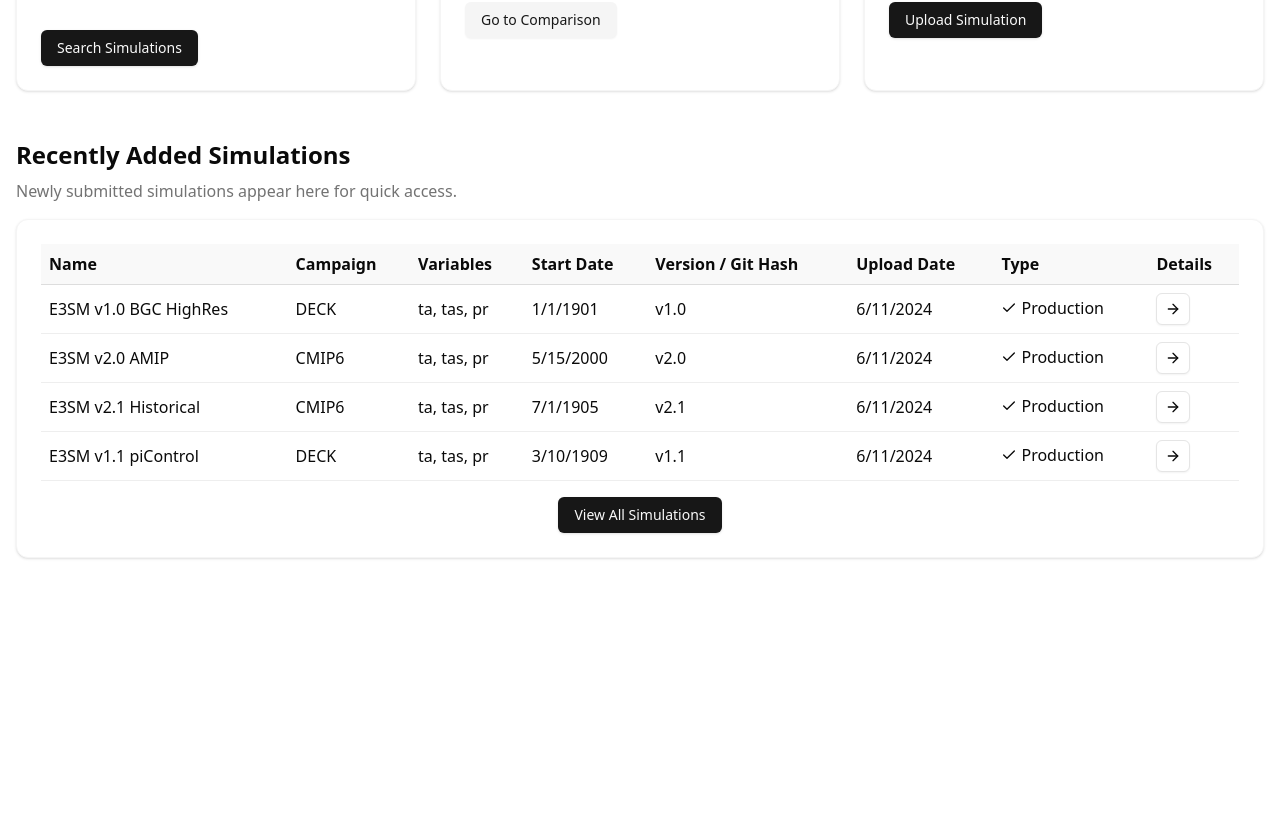
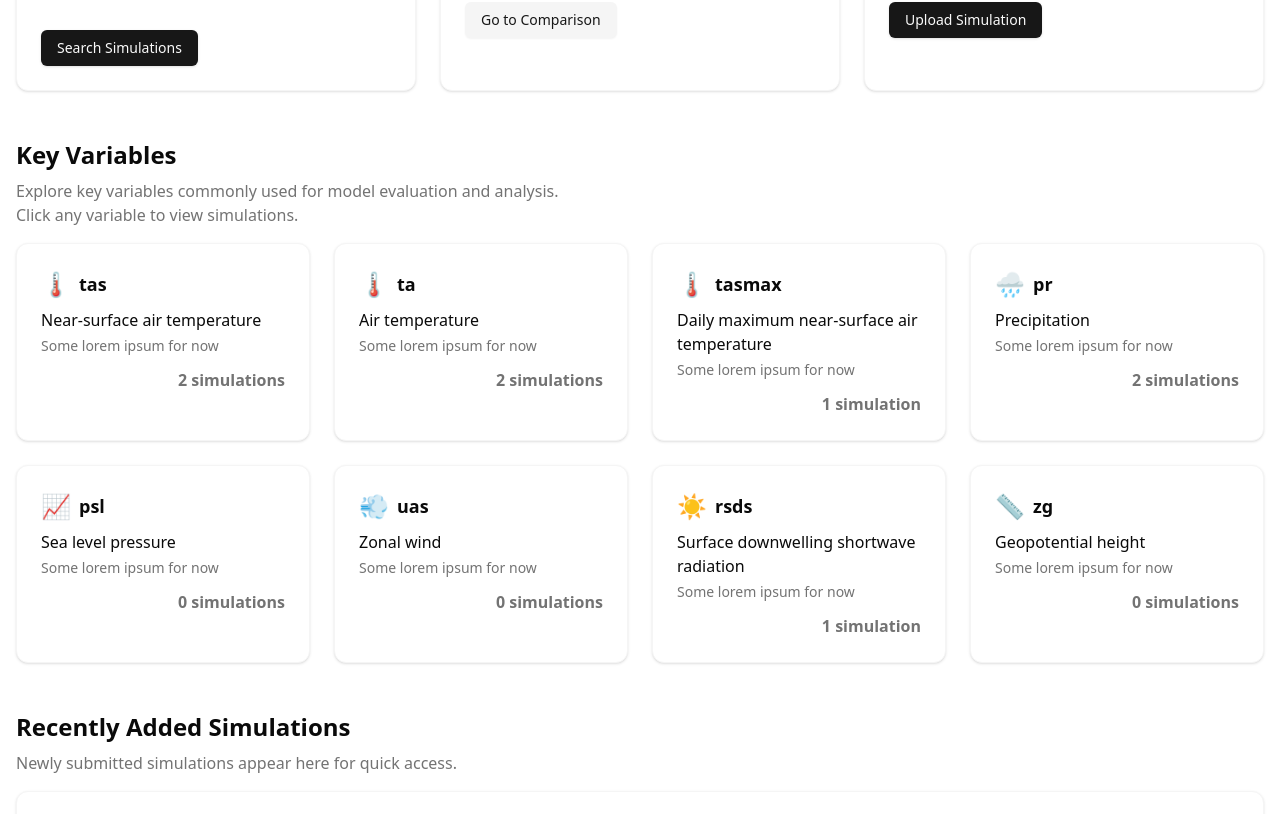
Before and after one commit to E3SM-Project/earthframe, a React (Vite) app in the folder frontend/: page / in a window 1280 px wide. Shown: the part 966-1780 px from the top of the page. Before the commit the page ends 1572 px from the top, so only its background shows below. Built offline with nearby package versions, Linux system fonts and the light colour scheme.

Commit message:
Add key variables section on Home page - Update Search component to show filtering query in search string

```diff
--- a/frontend/public/data/simulations.json
+++ b/frontend/public/data/simulations.json
@@ -7,7 +7,7 @@
     "simulationType": "production",
     "campaignId": "DECK",
     "experimentTypeId": "highres-bgchist",
-    "variables": ["ta", "tas", "pr"],
+    "variables": ["ta", "tas", "pr", "rsds"],
     "uploadedBy": "Alice Smith",
     "uploadDate": "2024-06-11T12:00:00.000Z",
     "lastModified": "2024-06-11T12:00:00.000Z",
@@ -46,7 +46,7 @@
     "simulationType": "production",
     "campaignId": "CMIP6",
     "experimentTypeId": "amip",
-    "variables": ["ta", "tas", "pr"],
+    "variables": ["ta", "tas"],
     "uploadedBy": "Bob Lee",
     "uploadDate": "2024-06-11T12:00:00.000Z",
     "lastModified": "2024-06-11T12:00:00.000Z",
@@ -88,7 +88,7 @@
     "simulationType": "production",
     "campaignId": "CMIP6",
     "experimentTypeId": "historical",
-    "variables": ["ta", "tas", "pr"],
+    "variables": ["tasmax"],
     "uploadedBy": "Carol Nguyen",
     "uploadDate": "2024-06-11T12:00:00.000Z",
     "lastModified": "2024-06-11T12:00:00.000Z",
@@ -130,7 +130,7 @@
     "simulationType": "production",
     "campaignId": "DECK",
     "experimentTypeId": "piControl",
-    "variables": ["ta", "tas", "pr"],
+    "variables": ["pr"],
     "uploadedBy": "David Kim",
     "uploadDate": "2024-06-11T12:00:00.000Z",
     "lastModified": "2024-06-11T12:00:00.000Z",
--- a/frontend/src/pages/Home/Home.tsx
+++ b/frontend/src/pages/Home/Home.tsx
@@ -3,6 +3,7 @@ import { Button } from '@/components/ui/button';
 import { Earth } from 'lucide-react'; // Or use your own SVG if you have one
 import { Link } from 'react-router-dom';
 import NewSimsTable from '@/pages/Home/NewSimsTable';
+import VariableCard from '@/pages/Home/VariableCard';
 
 interface HomeProps {
   data: Simulation[];
@@ -12,6 +13,92 @@ const Home = ({ data }: HomeProps) => {
   const latestSimulations = [...data]
     .sort((a, b) => new Date(b.uploadDate).getTime() - new Date(a.uploadDate).getTime())
     .slice(0, 6);
+
+  const getSimulationCount = (variable: string) =>
+    data.filter((sim) => sim.variables?.includes(variable)).length;
+
+  const keyVariables = {
+    tas: {
+      longName: 'Near-surface air temperature',
+      description: 'Some lorem ipsum for now',
+      simulationCount: getSimulationCount('tas'),
+      icon: (
+        <span role="img" aria-label="temperature" className="text-2xl">
+          🌡️
+        </span>
+      ),
+    },
+    ta: {
+      longName: 'Air temperature',
+      description: 'Some lorem ipsum for now',
+      simulationCount: getSimulationCount('ta'),
+      icon: (
+        <span role="img" aria-label="temperature" className="text-2xl">
+          🌡️
+        </span>
+      ),
+    },
+    tasmax: {
+      longName: 'Daily maximum near-surface air temperature',
+      description: 'Some lorem ipsum for now',
+      simulationCount: getSimulationCount('tasmax'),
+      icon: (
+        <span role="img" aria-label="temperature max" className="text-2xl">
+          🌡️
+        </span>
+      ),
+    },
+    pr: {
+      longName: 'Precipitation',
+      description: 'Some lorem ipsum for now',
+      simulationCount: getSimulationCount('pr'),
+      icon: (
+        <span role="img" aria-label="precipitation" className="text-2xl">
+          🌧️
+        </span>
+      ),
+    },
+    psl: {
+      longName: 'Sea level pressure',
+      description: 'Some lorem ipsum for now',
+      simulationCount: getSimulationCount('psl'),
+      icon: (
+        <span role="img" aria-label="pressure" className="text-2xl">
+          📈
+        </span>
+      ),
+    },
+    uas: {
+      longName: 'Zonal wind',
+      description: 'Some lorem ipsum for now',
+      simulationCount: getSimulationCount('uas'),
+      icon: (
+        <span role="img" aria-label="wind" className="text-2xl">
+          💨
+        </span>
+      ),
+    },
+    rsds: {
+      longName: 'Surface downwelling shortwave radiation',
+      description: 'Some lorem ipsum for now',
+      simulationCount: getSimulationCount('rsds'),
+      icon: (
+        <span role="img" aria-label="radiation" className="text-2xl">
+          ☀️
+        </span>
+      ),
+    },
+    zg: {
+      longName: 'Geopotential height',
+      description: 'Some lorem ipsum for now',
+      simulationCount: getSimulationCount('zg'),
+      icon: (
+        <span role="img" aria-label="height" className="text-2xl">
+          📏
+        </span>
+      ),
+    },
+  };
 
   return (
     <main className="flex flex-col items-center justify-center min-h-[70vh] bg-white px-4 py-12">
@@ -102,6 +189,28 @@ const Home = ({ data }: HomeProps) => {
             </Button>
           </div>
         </div>
+        {/* Key Variables */}
+        <div className="mt-12">
+          <h2 className="text-2xl font-bold mb-2">Key Variables</h2>
+          <p className="text-muted-foreground mb-4">
+            Explore key variables commonly used for model evaluation and analysis.
+            <br />
+            Click any variable to view simulations.
+          </p>
+          <div className="grid grid-cols-1 sm:grid-cols-2 lg:grid-cols-4 gap-6">
+            {Object.entries(keyVariables).map(([key, variable]) => (
+              <VariableCard
+                key={key}
+                variableKey={key}
+                longName={variable.longName}
+                description={variable.description}
+                simulationCount={variable.simulationCount}
+                icon={variable.icon}
+              />
+            ))}
+          </div>
+        </div>
+
         {/* Recently Added Simulations */}
         <div className="mt-12">
           <h2 className="text-2xl font-bold mb-2">Recently Added Simulations</h2>
--- /dev/null
+++ b/frontend/src/pages/Home/VariableCard.tsx
@@ -0,0 +1,34 @@
+import { Link } from 'react-router-dom';
+
+interface VariableCardProps {
+  variableKey: string;
+  longName: string;
+  description: string;
+  simulationCount: number;
+  icon: React.ReactNode;
+}
+
+const VariableCard = ({
+  variableKey,
+  longName,
+  description,
+  simulationCount,
+  icon,
+}: VariableCardProps) => (
+  <Link
+    to={`/search?variables=${variableKey}`}
+    className="block bg-white border border-muted rounded-xl shadow p-6 hover:shadow-lg transition-shadow focus:outline-none focus:ring-2 focus:ring-primary"
+  >
+    <div className="flex items-center gap-2 mb-2">
+      {icon || <span className="text-2xl">🔬</span>}
+      <span className="font-bold text-lg">{variableKey}</span>
+    </div>
+    <div className="font-medium mb-1">{longName}</div>
+    <div className="text-muted-foreground text-sm mb-3">{description}</div>
+    <div className="text-right font-semibold text-base text-muted-foreground">
+      {simulationCount} simulation{simulationCount === 1 ? '' : 's'}
+    </div>
+  </Link>
+);
+
+export default VariableCard;
--- a/frontend/src/pages/Search/Search.tsx
+++ b/frontend/src/pages/Search/Search.tsx
@@ -2,6 +2,8 @@ import { Simulation } from '@/App';
 import { DataTable } from '@/pages/Search/DataTable';
 import FiltersPanel from '@/pages/Search/FiltersPanel';
 import { useState, useMemo } from 'react';
+import { useEffect } from 'react';
+import { useLocation, useNavigate } from 'react-router-dom';
 
 export interface FilterState {
   // Scientific Goal
@@ -39,7 +41,7 @@ const Search = ({ data, selectedDataIds, setSelectedDataIds }: BrowseProps) => {
     // Scientific Goal
     campaign: '',
     experiment: '',
-    targetVariables: [], // e.g. ['ta', 'tas', 'tasmax']
+    variables: [], // e.g. ['ta', 'tas', 'tasmax']
     frequency: '', // e.g. '3hr', 'day', 'year', 'mon'
 
     // Simulation Context
@@ -59,17 +61,53 @@ const Search = ({ data, selectedDataIds, setSelectedDataIds }: BrowseProps) => {
     uploadEndDate: '',
   });
 
+  // Sync filter state with URL query params
+
+  const location = useLocation();
+  const navigate = useNavigate();
+
+  // Parse filters from URL when location.search changes
+  useEffect(() => {
+    const params = new URLSearchParams(location.search);
+    const newFilters: Partial<FilterState> = {};
+    // Define which keys are arrays
+    const arrayKeys: (keyof FilterState)[] = ['variables'];
+    (Object.keys(filters) as (keyof FilterState)[]).forEach((key) => {
+      const value = params.get(key);
+      if (value !== null) {
+        if (arrayKeys.includes(key)) {
+          newFilters[key] = value.split(',') as any;
+        } else {
+          newFilters[key] = value as any;
+        }
+      }
+    });
+    setFilters((prev) => ({ ...prev, ...newFilters }));
+    // eslint-disable-next-line react-hooks/exhaustive-deps
+  }, [location.search]);
+
+  // Update URL when filters change
+  useEffect(() => {
+    const params = new URLSearchParams();
+    Object.entries(filters).forEach(([key, value]) => {
+      if (Array.isArray(value) && value.length) {
+        params.set(key, value.join(','));
+      } else if (typeof value === 'string' && value) {
+        params.set(key, value);
+      }
+    });
+    navigate({ search: params.toString() }, { replace: true });
+    // eslint-disable-next-line react-hooks/exhaustive-deps
+  }, [filters]);
+
   const filteredData = useMemo(() => {
     const filterKeys = Object.keys(filters) as (keyof FilterState)[];
-
     return data.filter((record) =>
       filterKeys.every((key) => {
         const filterValue = filters[key];
-
         if (Array.isArray(filterValue)) {
           return !filterValue.length || filterValue.every((v) => record[key]?.includes?.(v));
         }
-
         return !filterValue || record[key] === filterValue;
       }),
     );
```
